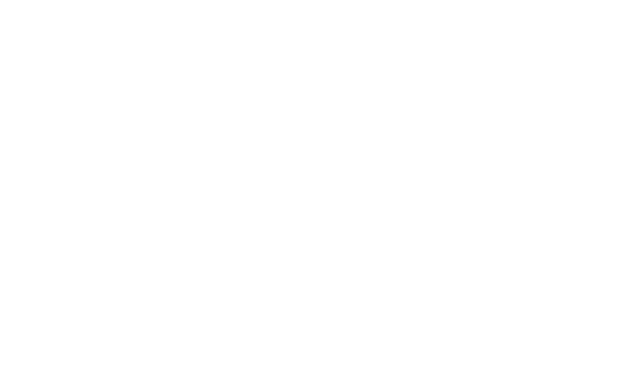
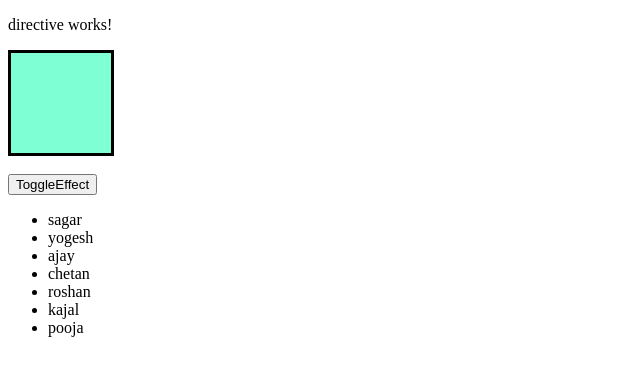
Before and after one commit to Yogesh815131/MyCode, an Angular app in the folder anguler/myApplication/: page /toggle in a window 1280 px wide. Before the commit this address led to /. Shown: the top 376 px of the page, without its empty margins (0-640 px from the left). Built offline with nearby package versions, Linux system fonts and the light colour scheme.

Commit message:
create directive componant complete ngIf, ngFor

```diff
--- a/anguler/myApplication/src/app/app-routing.module.ts
+++ b/anguler/myApplication/src/app/app-routing.module.ts
@@ -3,11 +3,13 @@
 import { HomeComponent } from './home/home.component';
 import { DatabindingComponent } from './databinding/databinding.component';
 import { TestComponent } from './test/test.component';
+import { DirectiveComponent } from './directive/directive.component';
 
 const routes: Routes = [
   { path : "", component: HomeComponent},
   { path : "databinding", component : DatabindingComponent},
-  { path : "test", component : TestComponent}
+  { path : "test", component : TestComponent},
+  { path : "toggle", component : DirectiveComponent}
 ];
 
 @NgModule({
--- a/anguler/myApplication/src/app/app.module.ts
+++ b/anguler/myApplication/src/app/app.module.ts
@@ -7,13 +7,15 @@
 import { DatabindingComponent } from './databinding/databinding.component';
 import { FormsModule } from '@angular/forms';
 import { TestComponent } from './test/test.component';
+import { DirectiveComponent } from './directive/directive.component';
 
 @NgModule({
   declarations: [
     AppComponent,
     HomeComponent,
     DatabindingComponent,
-    TestComponent
+    TestComponent,
+    DirectiveComponent
   ],
   imports: [
     BrowserModule,
--- /dev/null
+++ b/anguler/myApplication/src/app/directive/directive.component.css
@@ -0,0 +1,6 @@
+.div-container{
+    height: 100px;
+    width: 100px;
+    border: 3px solid black;
+    background-color: aquamarine;
+}
--- /dev/null
+++ b/anguler/myApplication/src/app/directive/directive.component.html
@@ -0,0 +1,8 @@
+<p>directive works!</p>
+<div class="div-container" *ngIf="showDive"></div>
+<br>
+<button (click)="toggleEffect()">ToggleEffect</button>
+<br>
+<ul>
+    <li *ngFor="let items of listItem">{{items}}</li>
+</ul>
--- /dev/null
+++ b/anguler/myApplication/src/app/directive/directive.component.ts
@@ -0,0 +1,20 @@
+import { Component } from '@angular/core';
+
+@Component({
+  selector: 'app-directive',
+  templateUrl: './directive.component.html',
+  styleUrls: ['./directive.component.css']
+})
+export class DirectiveComponent {
+  showDive: boolean = true;
+
+  listItem = ["sagar", "yogesh", "ajay", "chetan", "roshan", "kajal", "pooja"]
+
+  color = "pink";
+
+  constructor(){}
+
+  toggleEffect(){
+    this.showDive = !this.showDive;
+  }
+}
--- a/anguler/myApplication/src/app/home/home.component.html
+++ b/anguler/myApplication/src/app/home/home.component.html
@@ -1,3 +1,5 @@
 <p>home works!</p>
 <button routerLink="databinding">databinding</button>
-<button routerLink="test">test</button>
+<button routerLink="test">test way 1</button>
+<button (click)="test()">test way 2</button>
+<button (click)="toggel()">Toggle</button>
--- a/anguler/myApplication/src/app/home/home.component.ts
+++ b/anguler/myApplication/src/app/home/home.component.ts
@@ -1,4 +1,5 @@
 import { Component } from '@angular/core';
+import { Router } from '@angular/router';
 
 @Component({
   selector: 'app-home',
@@ -7,4 +8,14 @@
 })
 export class HomeComponent {
 
+  constructor(private router : Router){
+
+  }
+
+  test(){
+    this.router.navigateByUrl("test");
+  }
+  toggel(){
+    this.router.navigateByUrl("toggle")
+  }
 }
```
Also changed, not shown: 1 other file (tests, documents, lock files or other folders).
